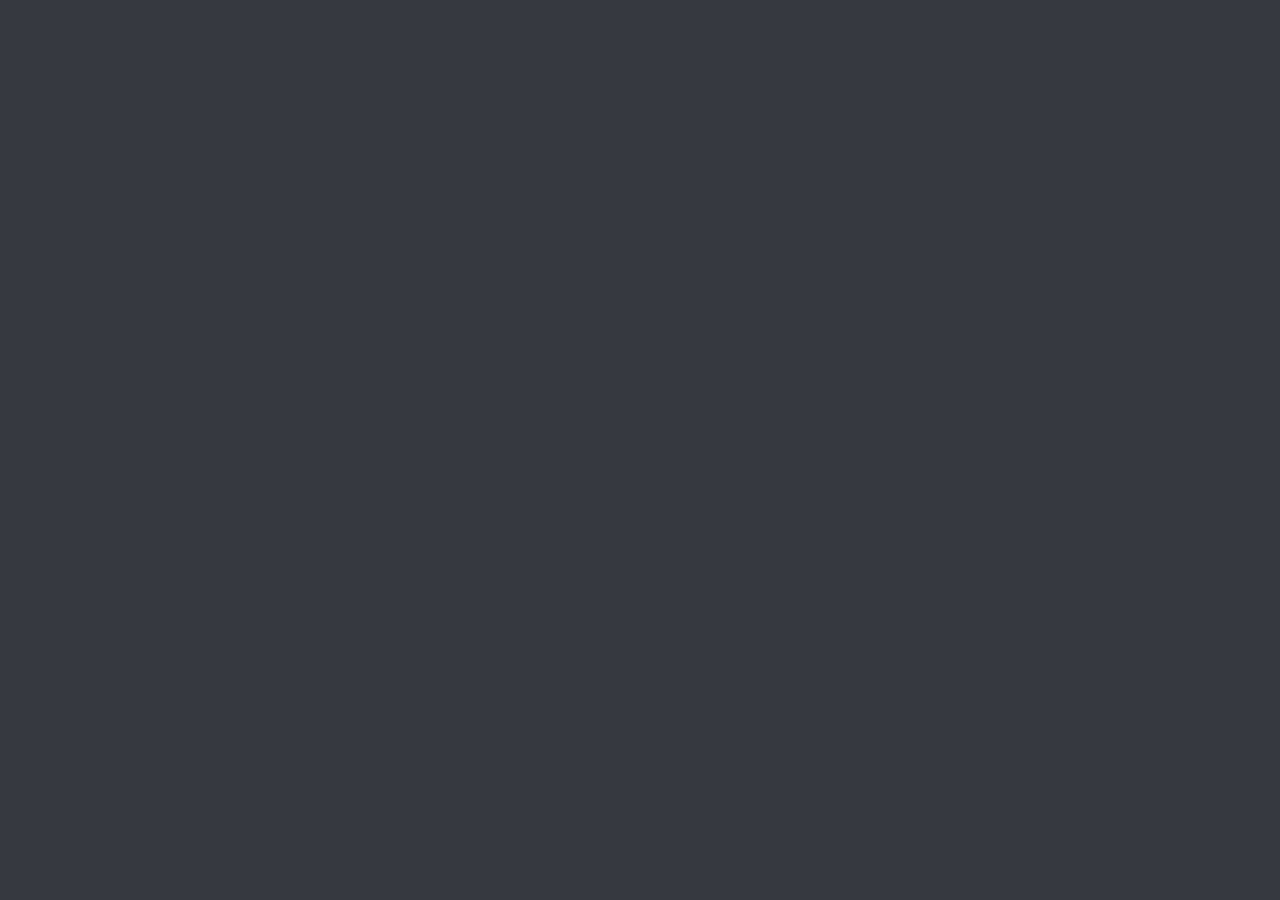
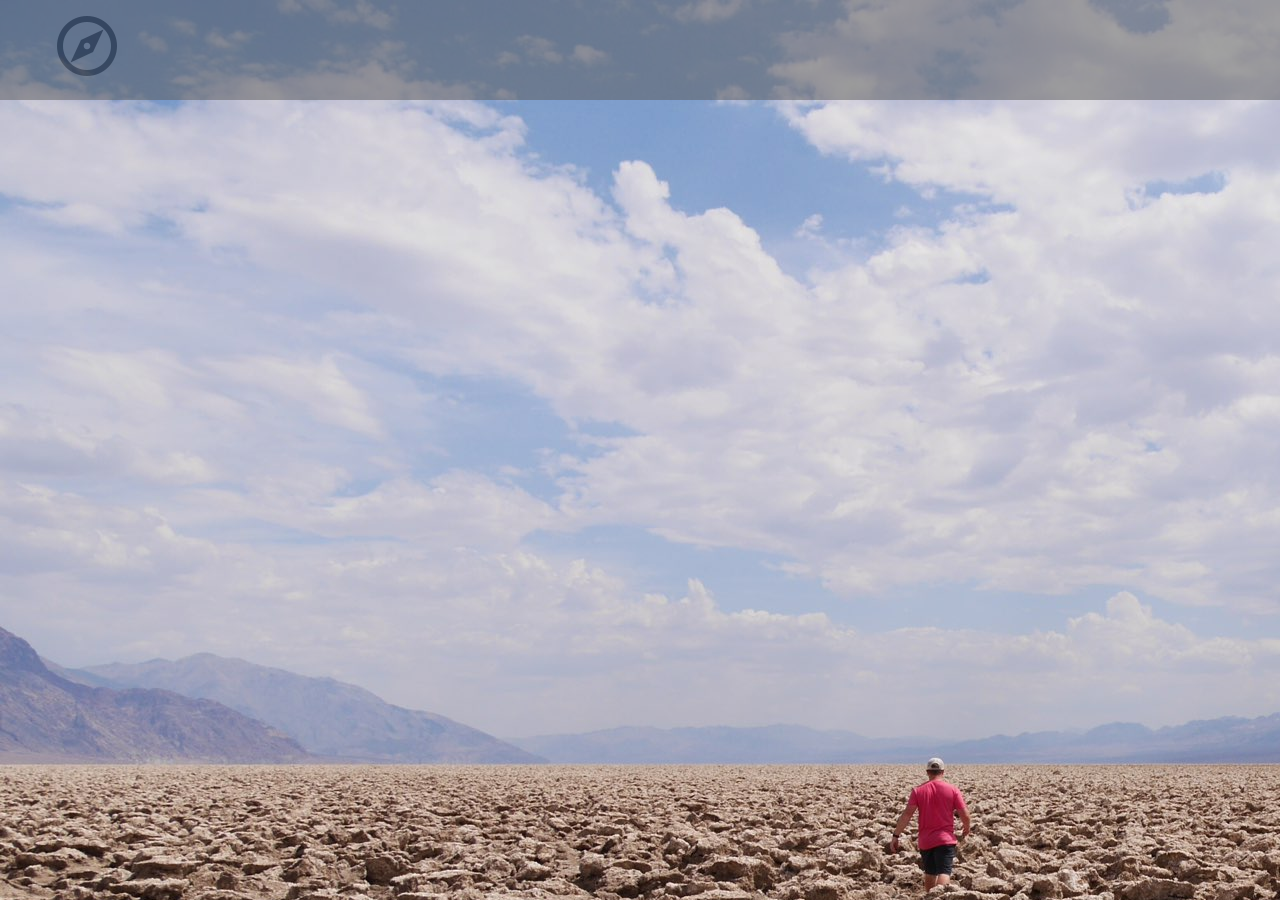
Before and after one commit to Mtbiker17/simple_dropdown, a website built with webpack: page dist/index.html in a window 1280 px wide. Before the commit the page ends 800 px from the top, so only its background shows below. Built offline with nearby package versions, Linux system fonts and the light colour scheme.

Commit message:
main page structure changes,  top nav bar addition, bckgrd img added

```diff
--- a/dist/index.html
+++ b/dist/index.html
@@ -8,7 +8,14 @@
   </head>
 
   <body>
-    <div id="content"></div>
+    <div id="content">
+      <div class="banner">
+        <div class="bannerItems">
+          <img src="./images/outline_explore_black_36dp.png" id="compass" />
+        </div>
+      </div>
+      <div class="main"></div>
+    </div>
     <script src="main.js"></script>
   </body>
 </html>
--- a/dist/style.css
+++ b/dist/style.css
@@ -1,6 +1,5 @@
 html {
-  background-color: #36393f;
-  height: 100%;
+  height: 100vh;
   width: 100%;
   margin: 0;
   padding: 0;
@@ -8,9 +7,27 @@ html {
 
 body {
   margin: 0;
+  background-image: url("./images/devilsgolfcourse.png");
+  position: relative;
 }
 
 .content {
   display: flex;
   flex-direction: column;
 }
+
+.banner {
+  background-color: #5a5a5a;
+  height: 100px;
+  opacity: 0.5;
+}
+
+#compass {
+  margin: 10px;
+  margin-left: 4%;
+}
+
+.main {
+  height: 100vh;
+  width: 100%;
+}
```
